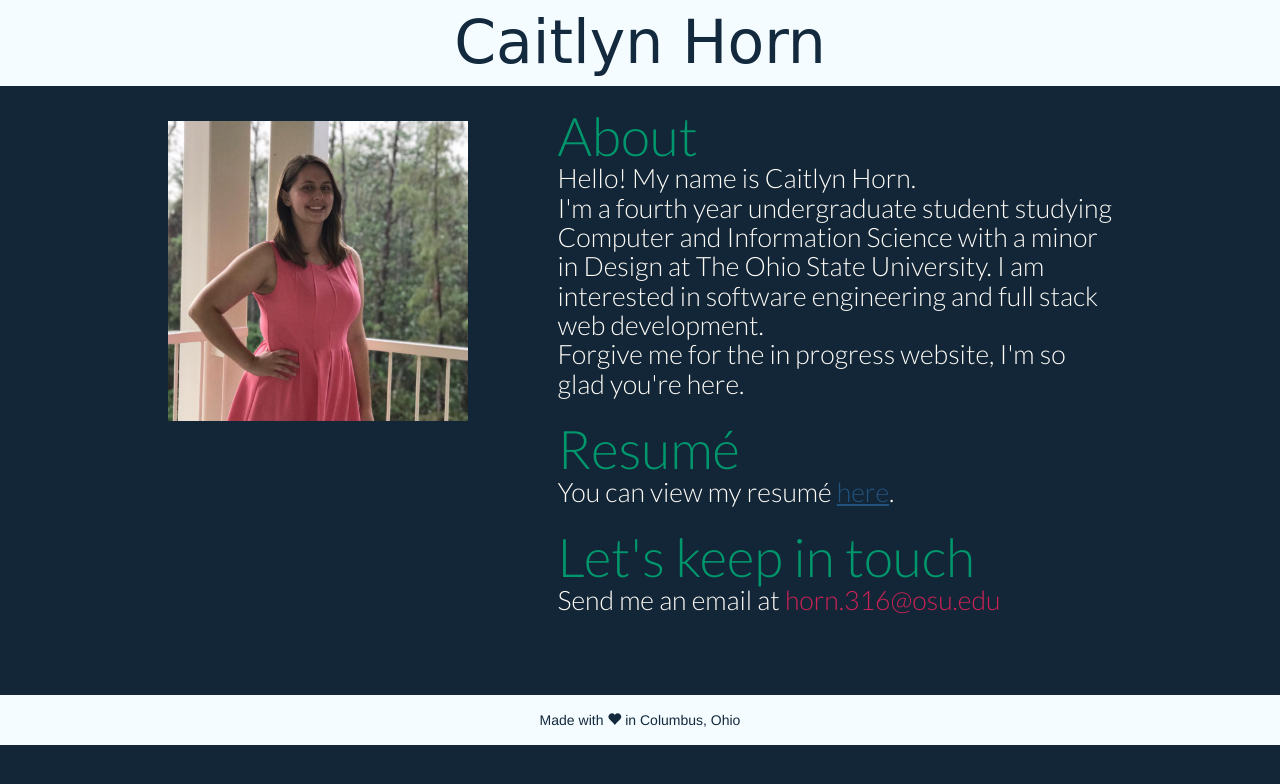
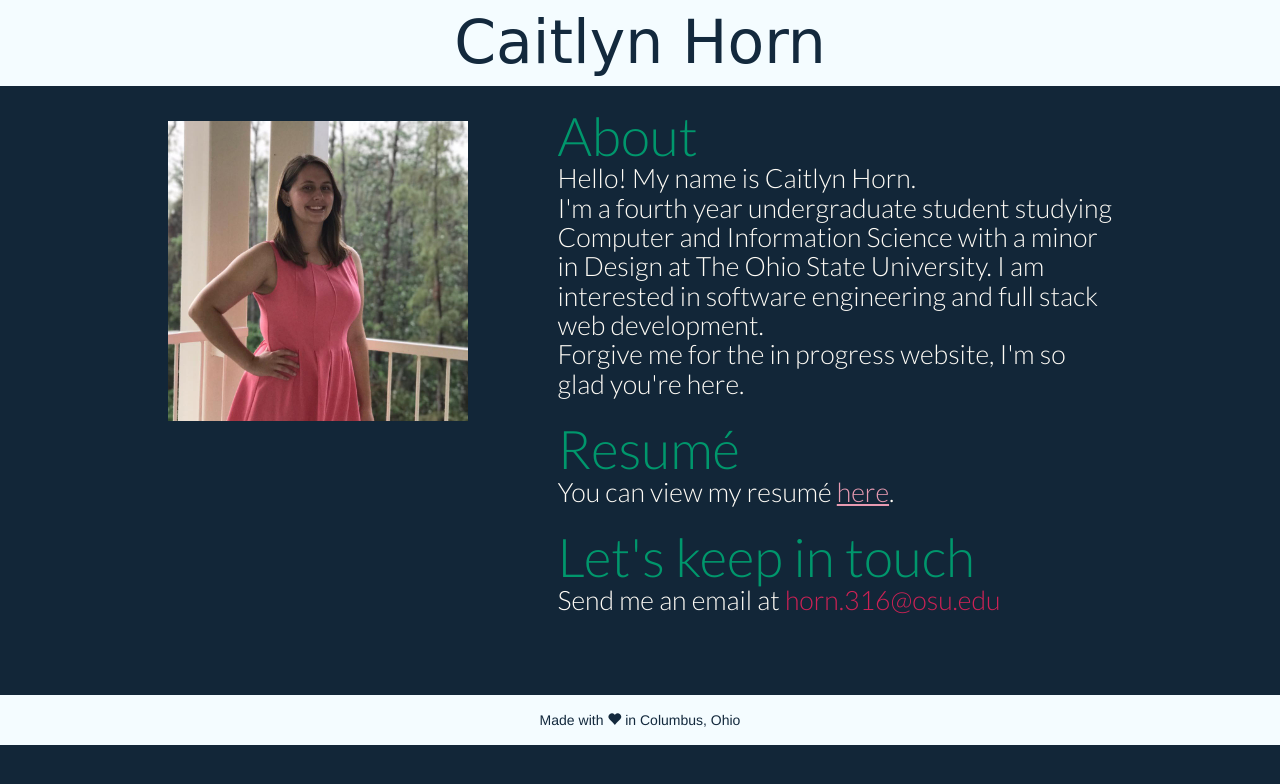
Before and after one commit to chorn0327/chorn0327.github.io, a plain HTML site: page index.html in a window 1280 px wide. In both pictures the pointer is over the link "here". Drawn offline with nearby package versions, Linux system fonts and the light colour scheme; a web font is replaced by a local one.

Commit message:
Update style.css

```diff
--- a/css/style.css
+++ b/css/style.css
@@ -51,7 +51,7 @@ body{
 a{
 	color:#CC2255;
 }
-a:hover a:focus a:active{
+a:hover, a:focus, a:active{
     color:#E79AB1;
     text-decoration:underline
 }
```
